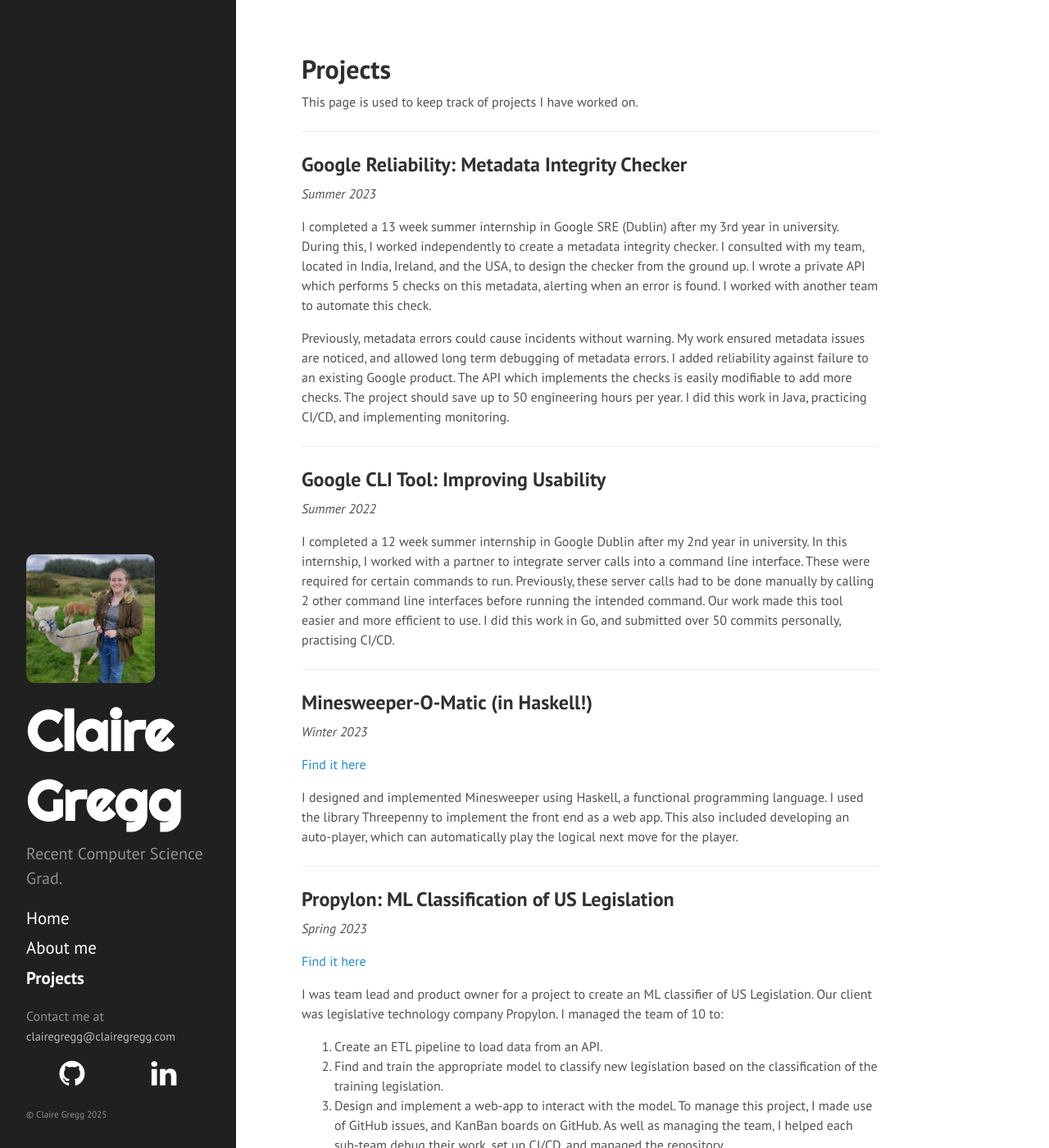
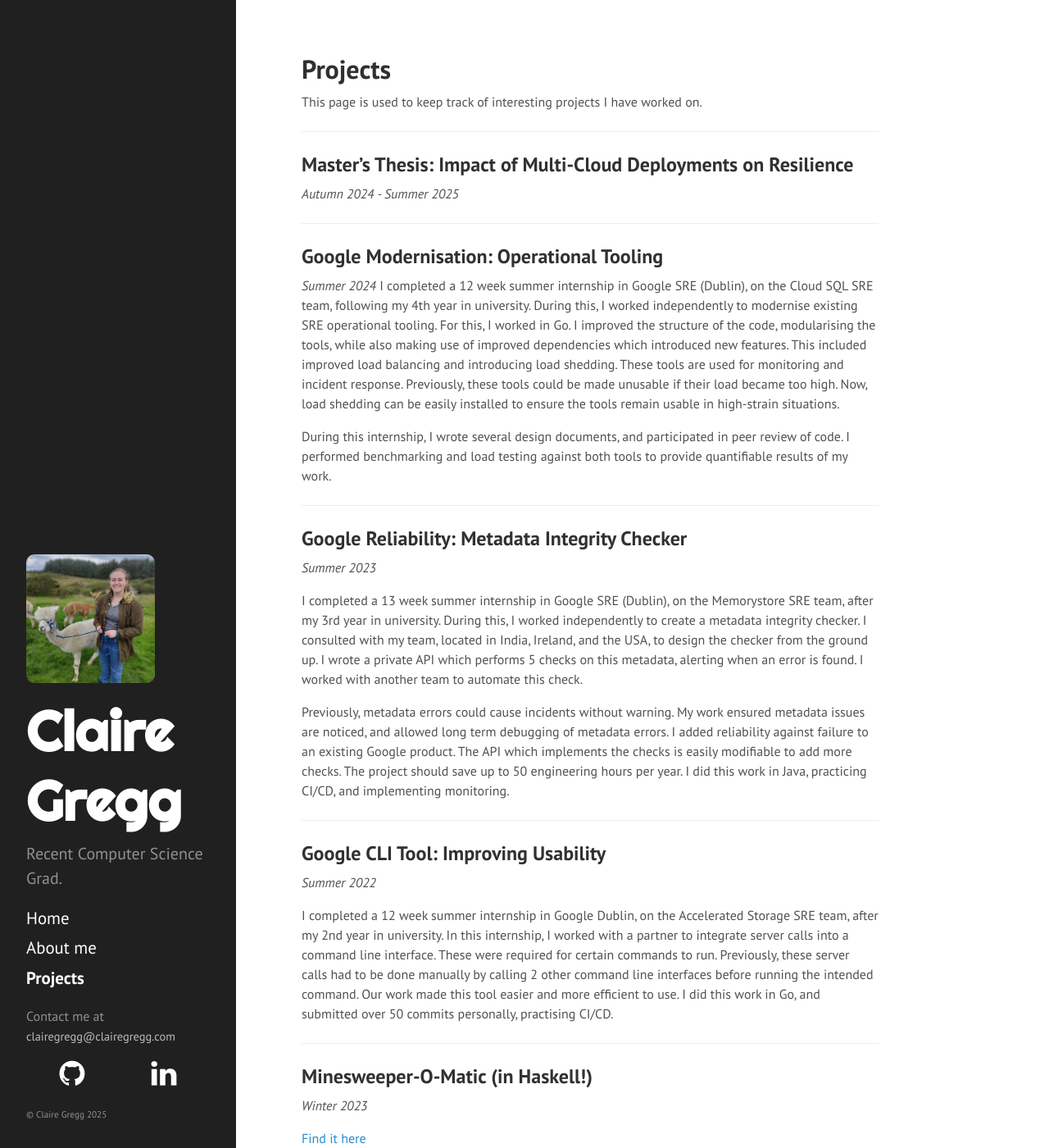
Before and after one commit to clairegregg/clairegregg.github.io, a Jekyll site: the page built from projects.md, in a window 1280 px wide and 1400 px high. Shown: the whole window at 82% size. Built offline with Jekyll 4.4.1, drawn with Linux system fonts in a browser that asks for light colours; Markdown is read by kramdown in place of the engine named in the settings; some of the changed text lies outside the part shown.

Commit message:
Google internship updates

```diff
--- a/projects.md
+++ b/projects.md
@@ -3,14 +3,28 @@
 title: Projects
 ---
 
-This page is used to keep track of projects I have worked on.
+This page is used to keep track of interesting projects I have worked on.
+
+___
+
+## Master's Thesis: Impact of Multi-Cloud Deployments on Resilience
+*Autumn 2024 - Summer 2025*
+
+
+___
+
+## Google Modernisation: Operational Tooling
+*Summer 2024*
+I completed a 12 week summer internship in Google SRE (Dublin), on the Cloud SQL SRE team, following my 4th year in university. During this,  I worked independently to modernise existing SRE operational tooling. For this, I worked in Go. I improved the structure of the code, modularising the tools, while also making use of improved dependencies which introduced new features. This included improved load balancing and introducing load shedding. These tools are used for monitoring and incident response. Previously, these tools could be made unusable if their load became too high. Now, load shedding can be easily installed to ensure the tools remain usable in high-strain situations.
+
+During this internship, I wrote several design documents, and participated in peer review of code. I performed benchmarking and load testing against both tools to provide quantifiable results of my work.
 
 ___
 
 ## Google Reliability: Metadata Integrity Checker
 *Summer 2023*
 
-I completed a 13 week summer internship in Google SRE (Dublin) after my 3rd year in university. During this, I worked independently to create a metadata integrity checker. I consulted with my team, located in India, Ireland, and the USA, to design the checker from the ground up. I wrote a private API which performs 5 checks on this metadata, alerting when an error is found. I worked with another team to automate this check.
+I completed a 13 week summer internship in Google SRE (Dublin), on the Memorystore SRE team, after my 3rd year in university. During this, I worked independently to create a metadata integrity checker. I consulted with my team, located in India, Ireland, and the USA, to design the checker from the ground up. I wrote a private API which performs 5 checks on this metadata, alerting when an error is found. I worked with another team to automate this check.
 
 Previously, metadata errors could cause incidents without warning. My work ensured metadata issues are noticed, and allowed long term debugging of metadata errors. I added reliability against failure to an existing Google product. The API which implements the checks is easily modifiable to add more checks. The project should save up to 50 engineering hours per year. I did this work in Java, practicing CI/CD, and implementing monitoring.
 
@@ -19,7 +33,7 @@
 ## Google CLI Tool: Improving Usability
 *Summer 2022*
 
-I completed a 12 week summer internship in Google Dublin after my 2nd year in university. In this internship, I worked with a partner to integrate server calls into a command line interface. These were required for certain commands to run. Previously, these server calls had to be done manually by calling 2 other command line interfaces before running the intended command. Our work made this tool easier and more efficient to use. I did this work in Go, and submitted over 50 commits personally, practising CI/CD.
+I completed a 12 week summer internship in Google Dublin, on the Accelerated Storage SRE team, after my 2nd year in university. In this internship, I worked with a partner to integrate server calls into a command line interface. These were required for certain commands to run. Previously, these server calls had to be done manually by calling 2 other command line interfaces before running the intended command. Our work made this tool easier and more efficient to use. I did this work in Go, and submitted over 50 commits personally, practising CI/CD.
 
 ___
 
```
Also changed, not shown: other parts of projects.md (+1 -1 lines).
